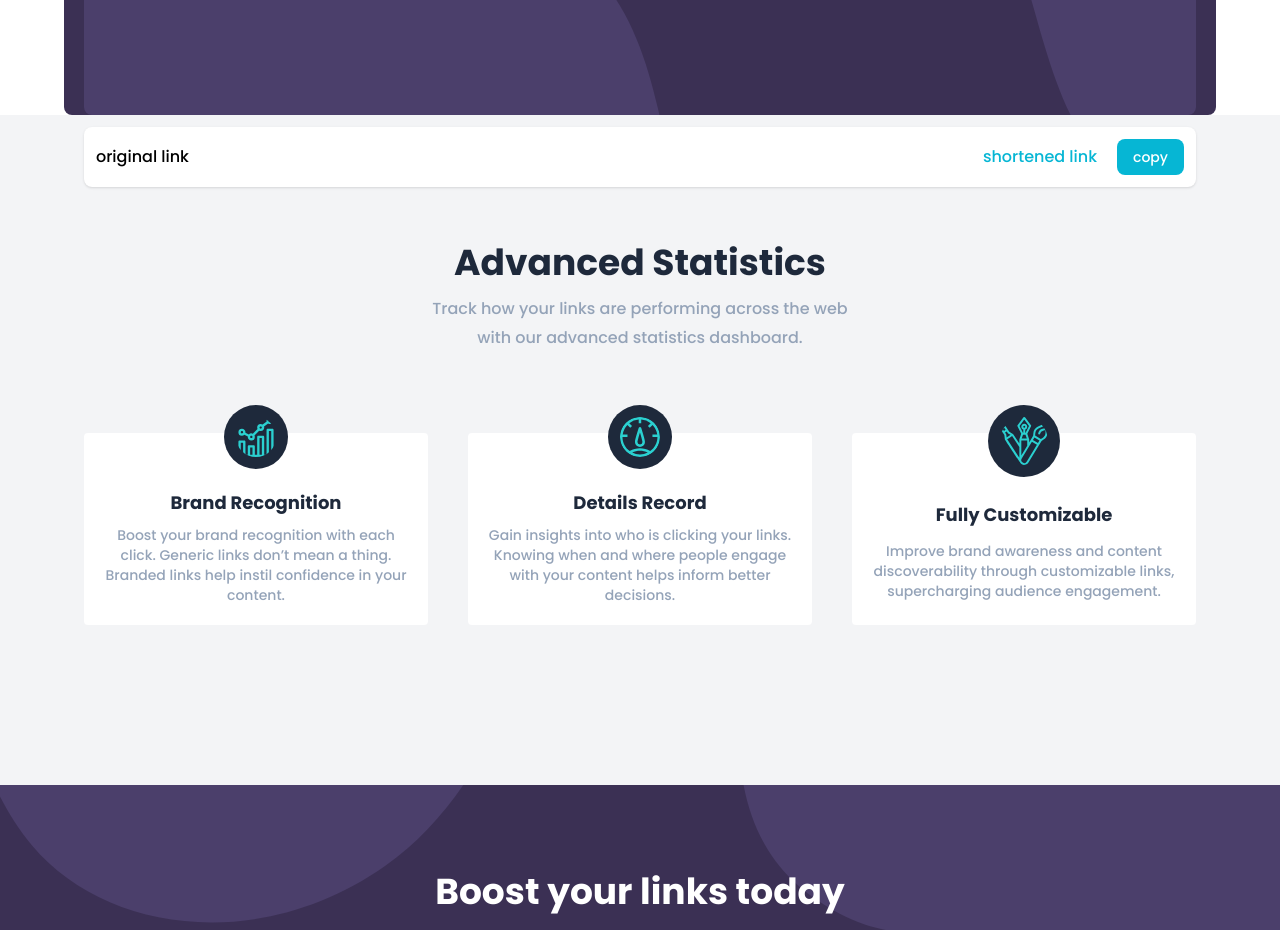
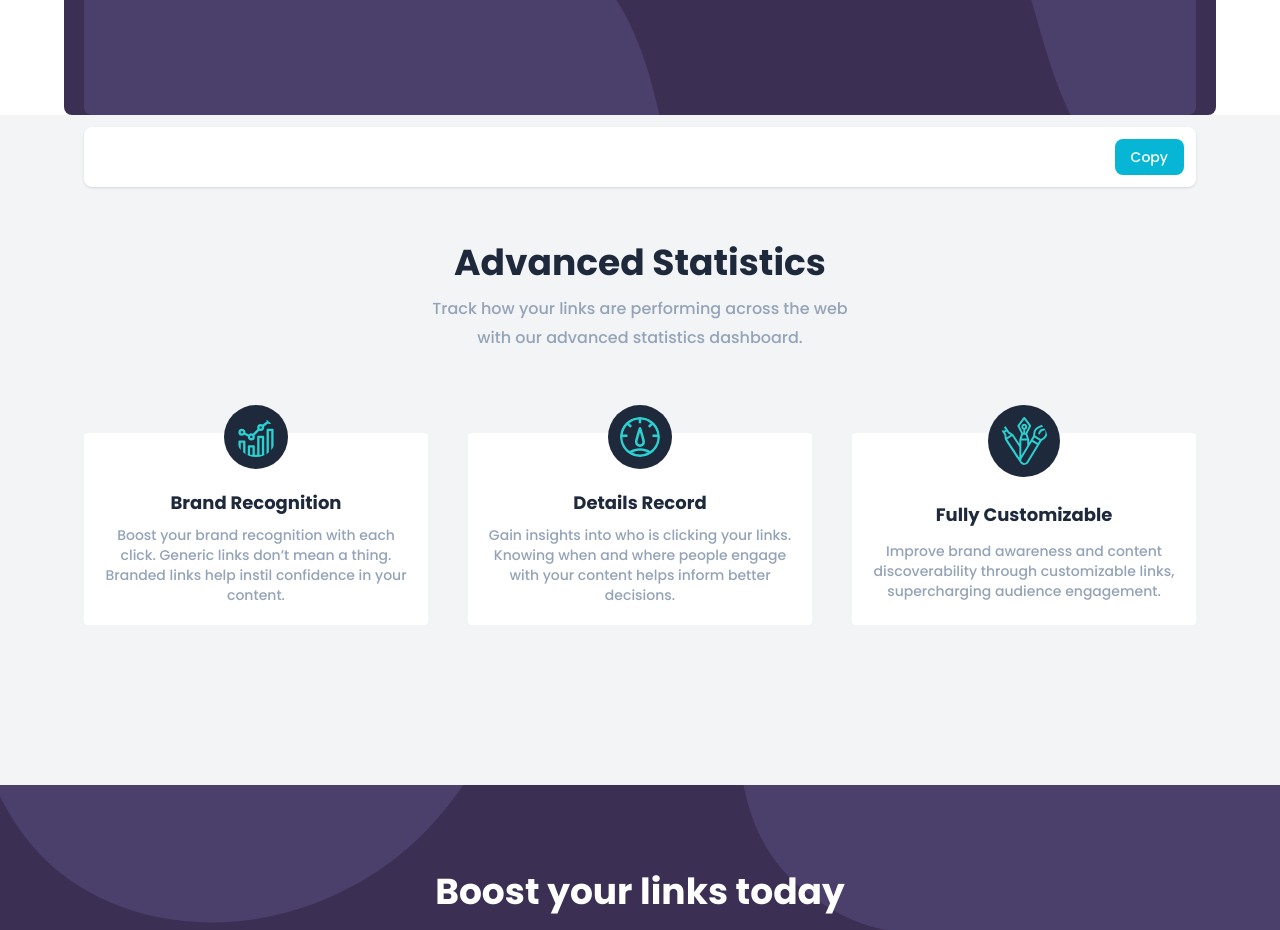
Before and after one commit to LuisSalas94/react-shortly, a React (Create React App) app: page / in a window 1280 px wide. Shown: the part 1040-1970 px from the top of the page. Built offline with nearby package versions, Linux system fonts and the light colour scheme.

Commit message:
Make changes in Shortener component

```diff
--- a/src/common/apis/linkAPI.js
+++ b/src/common/apis/linkAPI.js
@@ -0,0 +1,4 @@
+import axios from "axios";
+export default axios.create({
+	baseURL: "https://api.shrtco.de/v2/shorten?url=",
+});
--- /dev/null
+++ b/src/common/validURL.js
@@ -0,0 +1,8 @@
+function isValidURL(string) {
+	var res = string.match(
+		/(http(s)?:\/\/.)?(www\.)?[-a-zA-Z0-9@:%._\+~#=]{2,256}\.[a-z]{2,6}\b([-a-zA-Z0-9@:%_\+.~#?&//=]*)/g
+	);
+	return res !== null;
+}
+
+export default isValidURL;
--- a/src/components/Shortener.js
+++ b/src/components/Shortener.js
@@ -1,24 +1,58 @@
-import React from "react";
+import React, { useState } from "react";
 import bgMovileShortener from "../images/bg-shorten-mobile.svg";
 import bgDesktopShortener from "../images/bg-shorten-desktop.svg";
+import { useDispatch, useSelector } from "react-redux";
+import { fetchAsyncLinks } from "../features/links/linkSlice";
+import isValidUrl from "../common/validURL";
 
 const Shortener = () => {
+	const [text, setText] = useState("");
+	const data = useSelector((state) => state.links.links);
+	const [buttonText, setButtonText] = useState("Copy");
+	const dispatch = useDispatch();
+
+	let originalLink = "";
+	let shortLink = "";
+
+	const handleSubmit = (e) => {
+		e.preventDefault();
+		if (isValidUrl(text)) {
+			dispatch(fetchAsyncLinks(text));
+			setText("");
+		} else {
+			alert("Please enter a valid link");
+		}
+	};
+
+	if (data.ok === true) {
+		originalLink = data.result.original_link;
+		shortLink = data.result.full_short_link;
+	}
+
+	const handleCopy = () => {
+		navigator.clipboard.writeText(shortLink);
+		setButtonText("Copied!");
+	};
+
 	return (
 		<section className="max-width shortener relative">
 			<picture>
 				<source media="(min-width: 768px)" srcSet={bgDesktopShortener} />
 				<img src={bgMovileShortener} alt="bg-shortener" />
 			</picture>
-			<form className="form">
+			<form className="form" onSubmit={handleSubmit}>
 				<div className="flex flex-col md:flex-row">
 					<input
 						type="url"
 						placeholder="Shorten your link here"
 						className="w-full py-2 px-5 rounded-lg mb-2 md:mb-0 md:w-2/3"
+						value={text}
+						onChange={(e) => setText(e.target.value)}
 					/>
 					<button
 						type="submit"
 						className="btn-cta rounded-lg w-full md:w-40 md:ml-5"
+						onClick={handleSubmit}
 					>
 						Shorten It!
 					</button>
@@ -29,16 +63,19 @@ const Shortener = () => {
 				md:flex-row md:justify-between p-3 rounded-lg mt-3 shadow"
 			>
 				<article>
-					<h6 className="mb-3 md:mb-0">original link</h6>
+					<h6 className="mb-3 md:mb-0">{originalLink}</h6>
 				</article>
 				<article>
 					<ul className="md:flex md:items-center">
 						<li className="md:mr-5">
-							<button className="text-cyan-500">shortened link</button>
+							<button className="text-cyan-500">{shortLink}</button>
 						</li>
 						<li>
-							<button className="btn-cta rounded-lg text-sm focus:bg-slate-800">
-								copy
+							<button
+								onClick={handleCopy}
+								className="btn-cta rounded-lg text-sm focus:bg-slate-800"
+							>
+								{buttonText}
 							</button>
 						</li>
 					</ul>
--- a/src/features/links/linkSlice.js
+++ b/src/features/links/linkSlice.js
@@ -0,0 +1,35 @@
+import { createSlice, createAsyncThunk } from "@reduxjs/toolkit";
+import linkAPI from "../../common/apis/linkAPI";
+
+//Link Shortener API
+export const fetchAsyncLinks = createAsyncThunk(
+	"links/fetchAsyncLinks",
+	async (term) => {
+		const response = await linkAPI.get(term);
+		return response.data;
+	}
+);
+
+//Initial State
+const initialState = {
+	links: {},
+};
+
+//Link Slice
+const linkSlice = createSlice({
+	name: "links",
+	initialState,
+	reducers: {},
+	extraReducers: {
+		[fetchAsyncLinks.fulfilled]: (state, { payload }) => {
+			console.log("Successfully fetched links", payload);
+			return {
+				...state,
+				links: payload,
+			};
+		},
+	},
+});
+
+export const { addLinks } = linkSlice.actions;
+export default linkSlice.reducer;
--- a/src/features/store.js
+++ b/src/features/store.js
@@ -0,0 +1,10 @@
+import { configureStore } from "@reduxjs/toolkit";
+import linkReducer from "../features/links/linkSlice";
+
+const store = configureStore({
+	reducer: {
+		links: linkReducer,
+	},
+});
+
+export default store;
--- a/src/index.js
+++ b/src/index.js
@@ -2,10 +2,12 @@ import React from "react";
 import ReactDOM from "react-dom/client";
 import "./index.css";
 import App from "./App";
+import store from "./features/store";
+import { Provider } from "react-redux";
 
 const root = ReactDOM.createRoot(document.getElementById("root"));
 root.render(
-	<React.StrictMode>
+	<Provider store={store}>
 		<App />
-	</React.StrictMode>
+	</Provider>
 );
```
